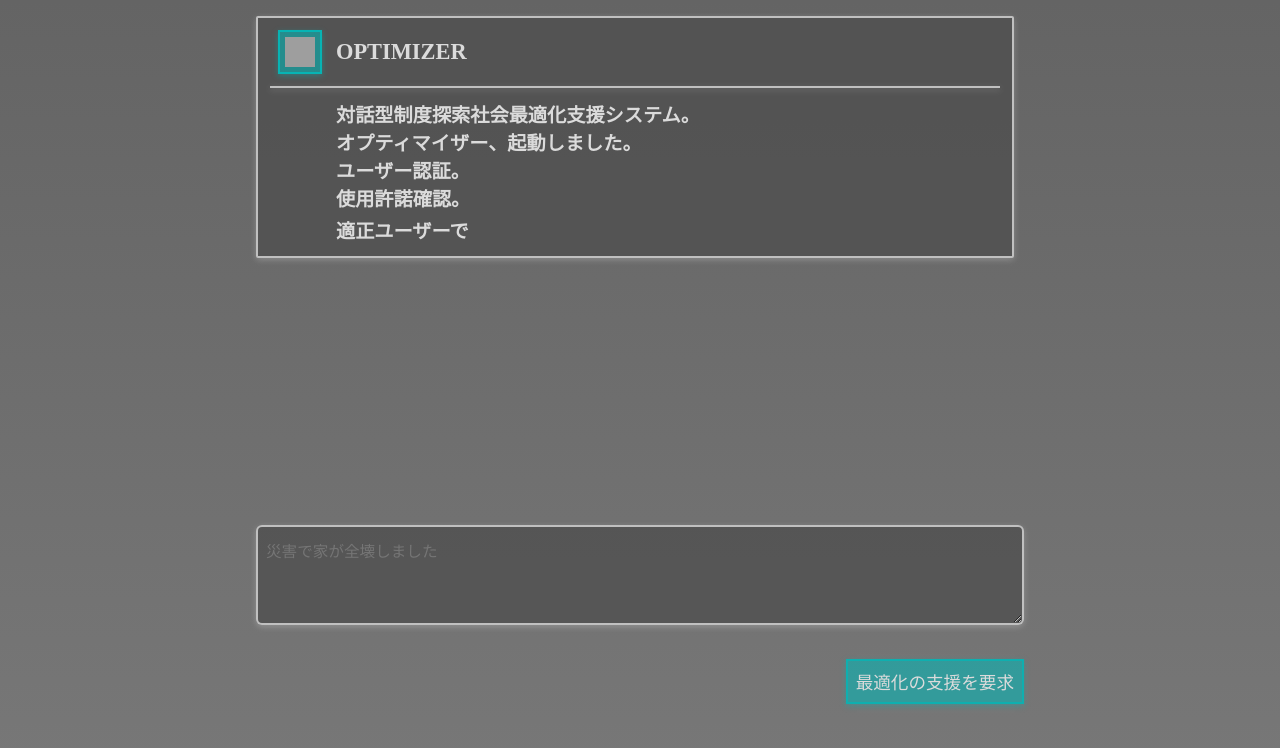
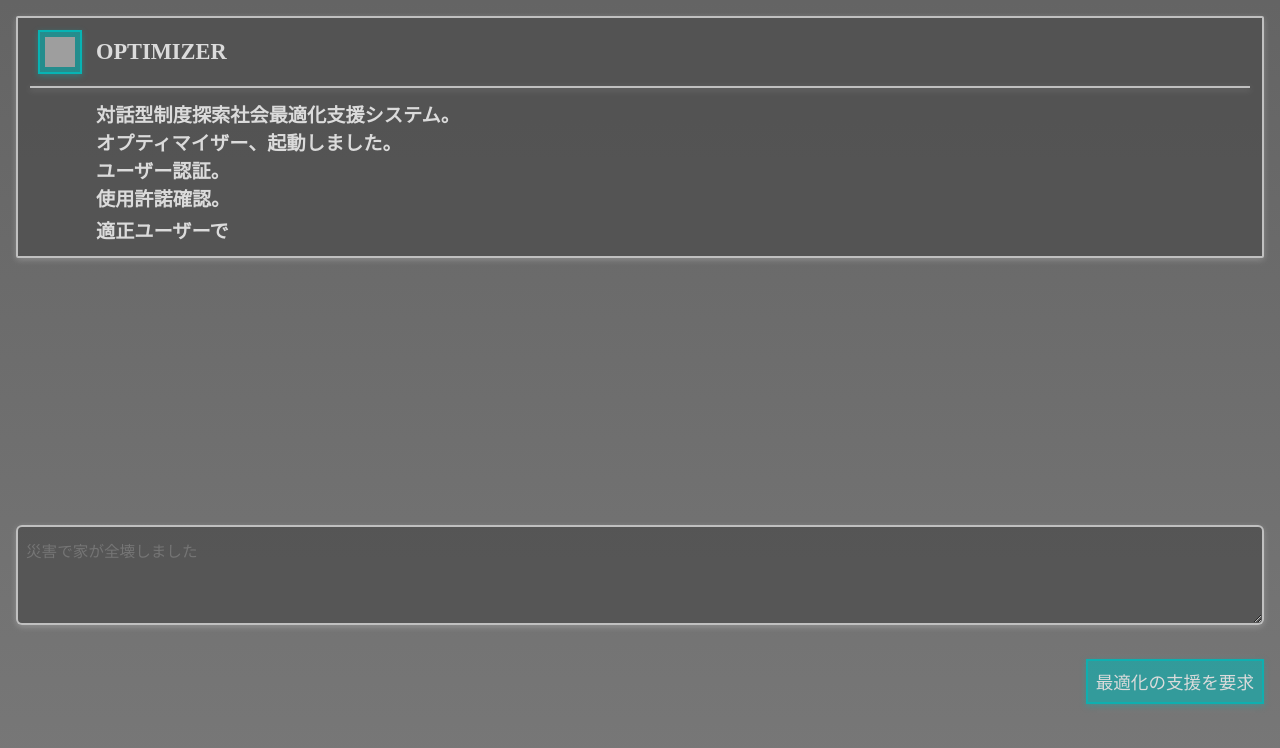
Before and after one commit to yuiseki/OPTIMIZER, a Next.js app: page / in a window 1280 px wide. Shown: the top 748 px of the page. Built offline with nearby package versions, Linux system fonts and the light colour scheme; grey boxes are pictures that could not be loaded.

Commit message:
スマホ向けに改善

```diff
--- a/src/pages/index.tsx
+++ b/src/pages/index.tsx
@@ -130,7 +130,7 @@ export default function Home() {
         <link rel="icon" href="/favicon.ico" />
       </Head>
       <main className={styles.main}>
-        <div style={{ minWidth: "60vw", paddingBottom: "10vh" }}>
+        <div style={{ width: "100%", paddingBottom: "10vh" }}>
           {dialogueList.map((dialogueElement, dialogueIdx) => {
             return (
               <div
@@ -140,7 +140,6 @@ export default function Home() {
                   flexDirection: "column",
                   gap: "12px",
                   marginBottom: "30px",
-                  marginRight: "10px",
                   padding: "12px",
                   borderRadius: "2px",
                   border: "2px solid rgba(219, 219, 219, 0.8)",
@@ -240,7 +239,7 @@ export default function Home() {
           style={{
             position: "relative",
             bottom: "5em",
-            minWidth: "60vw",
+            width: "100%",
           }}
         >
           <textarea
```
